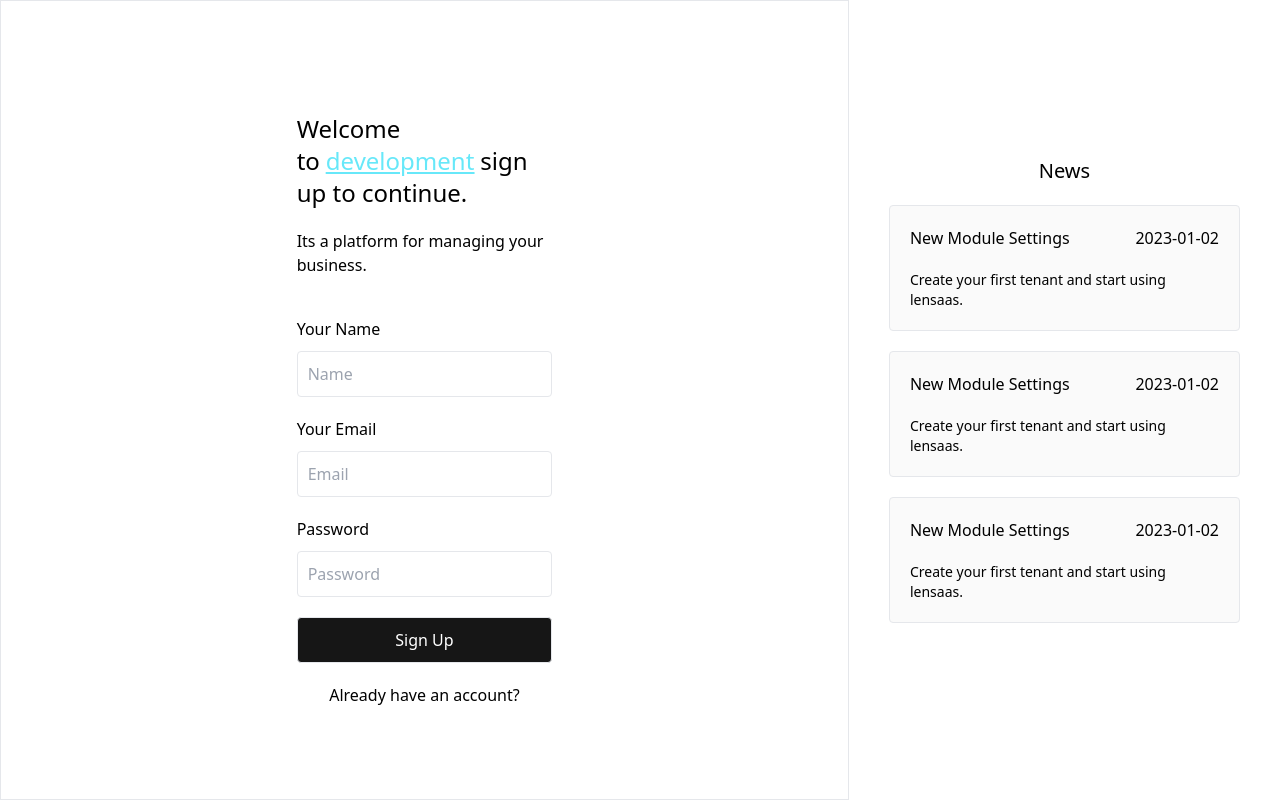
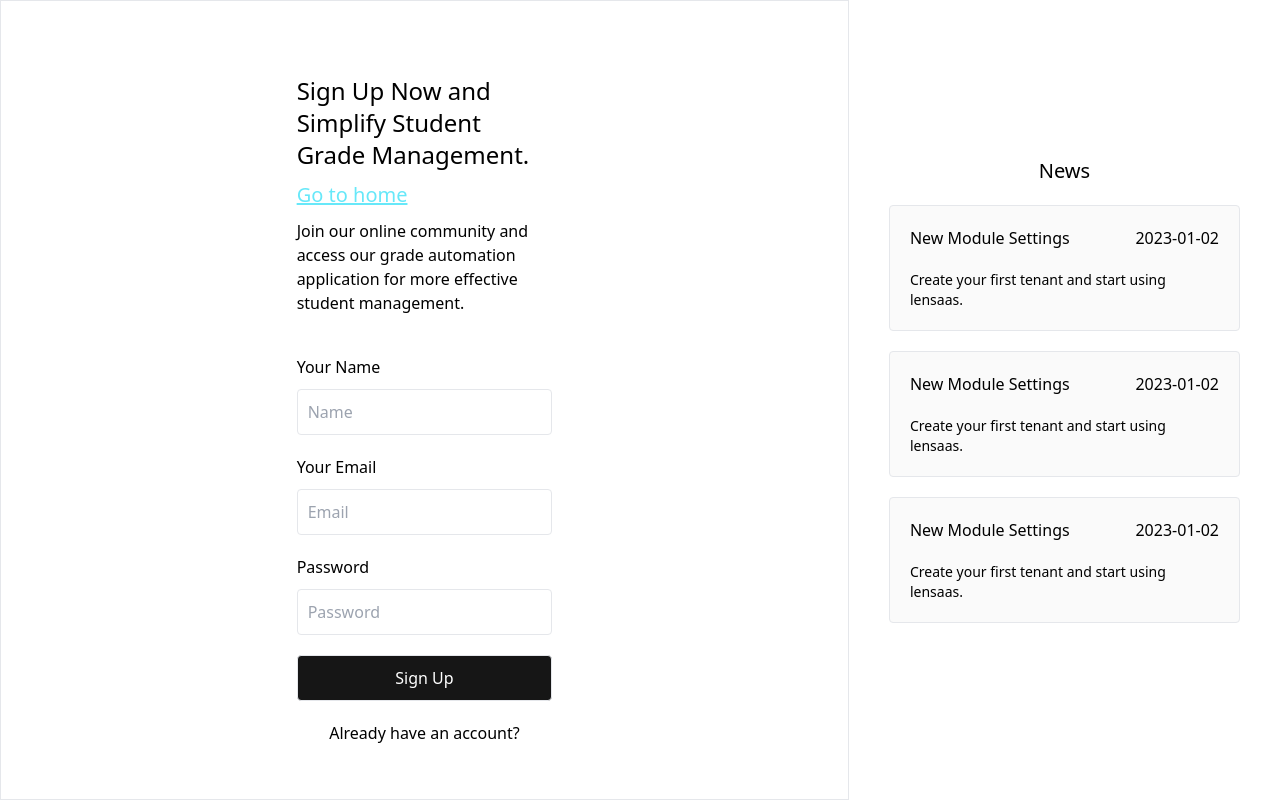
Before and after one commit to Lenstack/saas-dashboard-ui, a Next.js app: page /authentication/sign-up in a window 1280 px wide. Built offline with nearby package versions, Linux system fonts and the light colour scheme.

Commit message:
Update Titles And Subtitles Descriptions

```diff
--- a/src/pages/authentication/forgot-password/index.tsx
+++ b/src/pages/authentication/forgot-password/index.tsx
@@ -37,11 +37,10 @@ export default function ForgotPassword() {
                 <Form onSubmit={handleSubmit} method="post"
                       className="flex flex-col w-11/12 md:w-4/12 gap-5">
                     <Form.Header className="flex flex-col gap-5 py-5 w-full">
-                        <Form.Title className="text-2xl">Forgot your password?</Form.Title>
-                        <Form.Link to="/" className="text-2xl text-cyan-300 underline">Go to home</Form.Link>
-                        <Form.SubTitle>
-                            No worries, we got you covered. Enter your email address and we will send you a verification code to reset your password.
-                        </Form.SubTitle>
+                        <Form.Title className="text-2xl">Forgot Your Password?</Form.Title>
+                        <Form.Link to="/" className="text-xl text-cyan-300 underline">Go to home</Form.Link>
+                        <Form.SubTitle>No worries, weve got you covered. Enter your email address and well send you a
+                            verification code to reset your password.</Form.SubTitle>
                     </Form.Header>
                     <Form.Content className="flex flex-col gap-2.5">
                         <Form.Label htmlFor="email" className="flex justify-between items-center">Your Email
--- a/src/pages/authentication/sign-in/index.tsx
+++ b/src/pages/authentication/sign-in/index.tsx
@@ -40,14 +40,11 @@ export default function SignIn() {
             <section className="w-full p-5 flex justify-center items-center">
                 <Form onSubmit={handleSubmit} method="post"
                       className="flex flex-col w-11/12 md:w-4/12 gap-5">
-                    <Form.Header className="flex flex-col gap-5 py-5 w-full">
-                        <Form.Title className="text-2xl">Create your account to in
-                            <span className="text-cyan-300 underline px-1.5">
-                                <Form.Link to="/">{process.env.NODE_ENV}</Form.Link>
-                            </span>
-                            and start managing your business.
-                        </Form.Title>
-                        <Form.SubTitle>Its a platform for managing your business.</Form.SubTitle>
+                    <Form.Header className="flex flex-col gap-2.5 py-5 w-full">
+                        <Form.Title className="text-2xl">Access Your Grade Automation Account.</Form.Title>
+                        <Form.Link to="/" className="text-xl text-cyan-300 underline">Go to home</Form.Link>
+                        <Form.SubTitle>Sign in to our application and start simplifying your student grade management in
+                            a secure and quick way.</Form.SubTitle>
                     </Form.Header>
                     <Form.Content className="flex flex-col gap-2.5">
                         <Form.Label htmlFor="email" className="flex justify-between items-center">Your Email
--- a/src/pages/authentication/sign-up/index.tsx
+++ b/src/pages/authentication/sign-up/index.tsx
@@ -42,14 +42,11 @@ export default function SignUp() {
             <section className="w-full p-5 flex justify-center items-center">
                 <Form onSubmit={handleSubmit} method="post"
                       className="flex flex-col w-11/12 md:w-4/12 gap-5">
-                    <Form.Header className="flex flex-col gap-5 py-5 w-full">
-                        <Form.Title className="text-2xl">Welcome to
-                            <span className="text-cyan-300 underline px-1.5">
-                                    <Form.Link to="/">{process.env.NODE_ENV}</Form.Link>
-                               </span>
-                            sign up to continue.
-                        </Form.Title>
-                        <Form.SubTitle>Its a platform for managing your business.</Form.SubTitle>
+                    <Form.Header className="flex flex-col gap-2.5 py-5 w-full">
+                        <Form.Title className="text-2xl">Sign Up Now and Simplify Student Grade Management.</Form.Title>
+                        <Form.Link to="/" className="text-xl text-cyan-300 underline">Go to home</Form.Link>
+                        <Form.SubTitle>Join our online community and access our grade automation application for more
+                            effective student management.</Form.SubTitle>
                     </Form.Header>
                     <Form.Content className="flex flex-col gap-2.5">
                         <Form.Label htmlFor="name" className="flex justify-between items-center">Your Name
```
